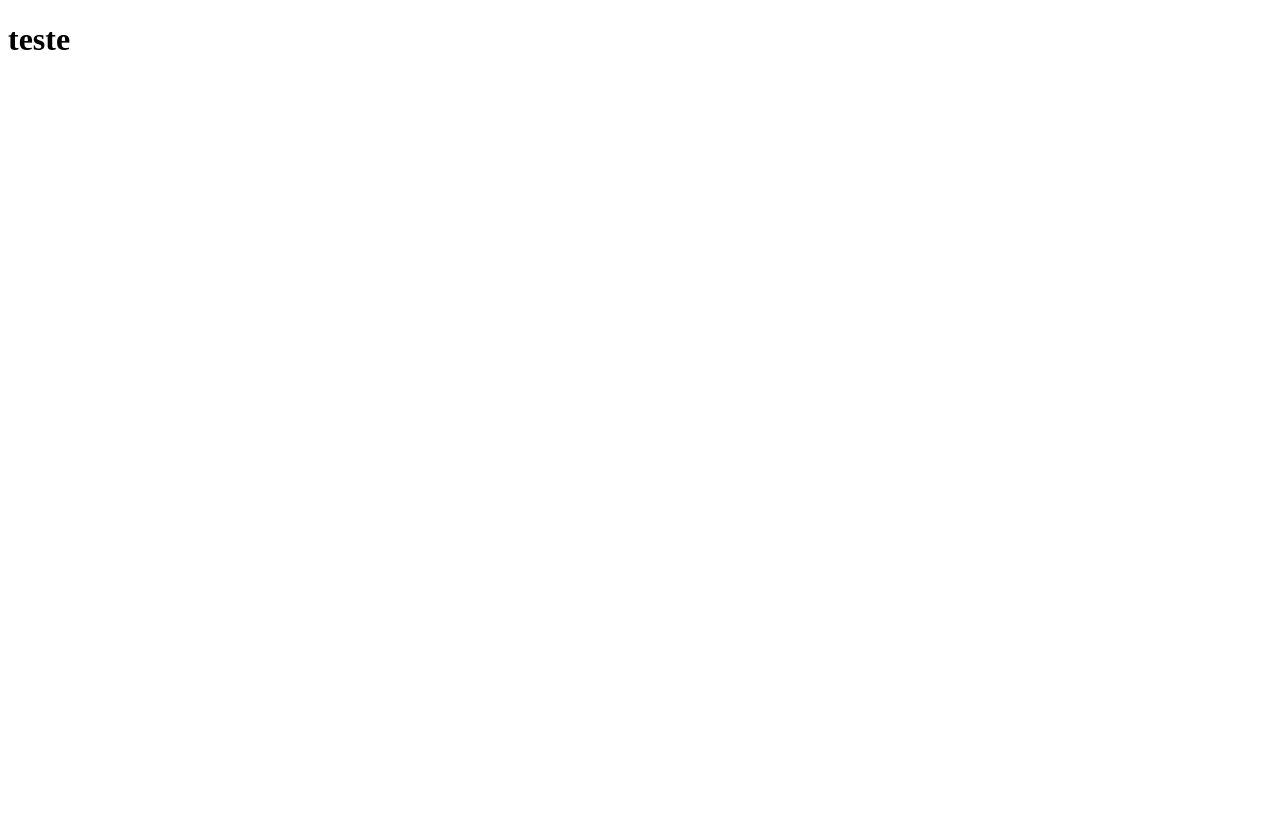
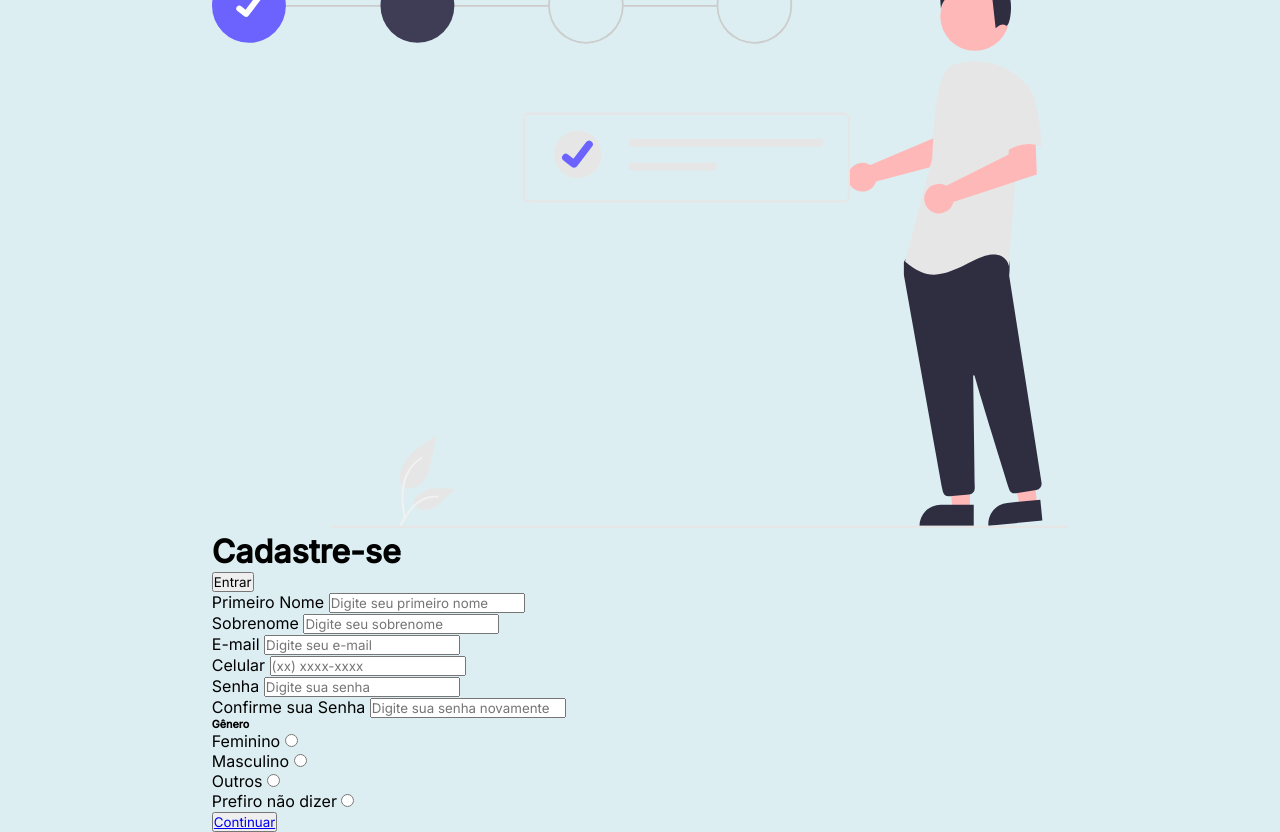
Before and after one commit to Doug-Silva/responsive-registration-form, a plain HTML site: page index.html in a window 1280 px wide. Before the commit the page ends 800 px from the top, so only its background shows below. Drawn offline with Linux system fonts and the light colour scheme.

Commit message:
Fnalizado HTML da pagina

```diff
--- a/assets/css/style.css
+++ b/assets/css/style.css
@@ -0,0 +1,18 @@
+@import url('https://fonts.googleapis.com/css2?family=Inter:wght@200;300;400;500&family=Open+Sans:wght@300;400;500;600&display=swap');
+
+*{
+    padding: 0;
+    margin: 0;
+    box-sizing: border-box;
+    font-family: 'Inter', sans-serif;
+}
+
+body{
+    width: 100%;
+    height: 100vh;
+    display: flex;
+    justify-content: center;
+    align-items: center;
+    background: #8ec7d54d;
+}
+/* cor da imagem - #1188b4d7 */
--- a/index.html
+++ b/index.html
@@ -18,7 +18,89 @@
     </head>
 
     <body>
-        <h1>teste</h1>
+        <div class="container">
+            <div class="form-image">
+                <img src="./assets/img/undraw_fill_form_re_cwyf.svg" alt="imagem do formulario">
+            </div>
+
+            <div class="form">
+                <form action="#">
+                    <div class="form-header">
+                        <div class="title">
+                            <h1>Cadastre-se</h1>
+                        </div>
+
+                        <div class="login-button">
+                            <button><a href="#"></a>Entrar</button>
+                        </div>
+                    </div>
+
+                    <div class="input-group">
+                        <div class="input-box">
+                            <label for="firstname">Primeiro Nome</label>
+                            <input id="firstname" type="text" name="firstname" placeholder="Digite seu primeiro nome" required>
+                        </div>
+
+                        <div class="input-box">
+                            <label for="lastname">Sobrenome</label>
+                            <input id="lastname" type="text" name="lastname" placeholder="Digite seu sobrenome" required>
+                        </div>
+
+                        <div class="input-box">
+                            <label for="email">E-mail</label>
+                            <input id="email" type="email" name="email" placeholder="Digite seu e-mail" required>
+                        </div>
+
+                        <div class="input-box">
+                            <label for="number">Celular</label>
+                            <input id="number" type="tel" name="number" placeholder="(xx) xxxx-xxxx" required>
+                        </div>
+
+                        <div class="input-box">
+                            <label for="password">Senha</label>
+                            <input id="password" type="password" name="password" placeholder="Digite sua senha" required>
+                        </div>
+
+                        <div class="input-box">
+                            <label for="confirmPassword">Confirme sua Senha</label>
+                            <input id="confirmPassword" type="password" name="confirmPassword"
+                            placeholder="Digite sua senha novamente" required>
+                        </div>
+                    </div>
+
+                    <div class="gender-inputs">
+                        <div class="gender-title">
+                            <h6>Gênero</h6>
+                        </div>
+
+                        <div class="gender-group">
+                            <div class="gender-input">
+                                <label for="female">Feminino</label>
+                                <input type="radio" id="female" name="gender">
+                            </div>
+
+                            <div class="gender-input">
+                                <label for="male">Masculino</label>
+                                <input type="radio" id="male" name="gender">
+                            </div>
+
+                            <div class="gender-input">
+                                <label for="others">Outros</label>
+                                <input type="radio" id="others" name="gender">
+                            </div>
+
+                            <div class="gender-input">
+                                <label for="none">Prefiro não dizer</label>
+                                <input type="radio" id="none" name="gender">
+                            </div>
+                        </div>
+                    </div>
+
+                    <div class="continue-button">
+                        <button><a href="#">Continuar</a></button>
+                    </div>
+                </form>
+            </div>
+        </div>
     </body>
-
 </html>
```
Also changed, not shown: assets/img/undraw_fill_form_re_cwyf.svg (added).
